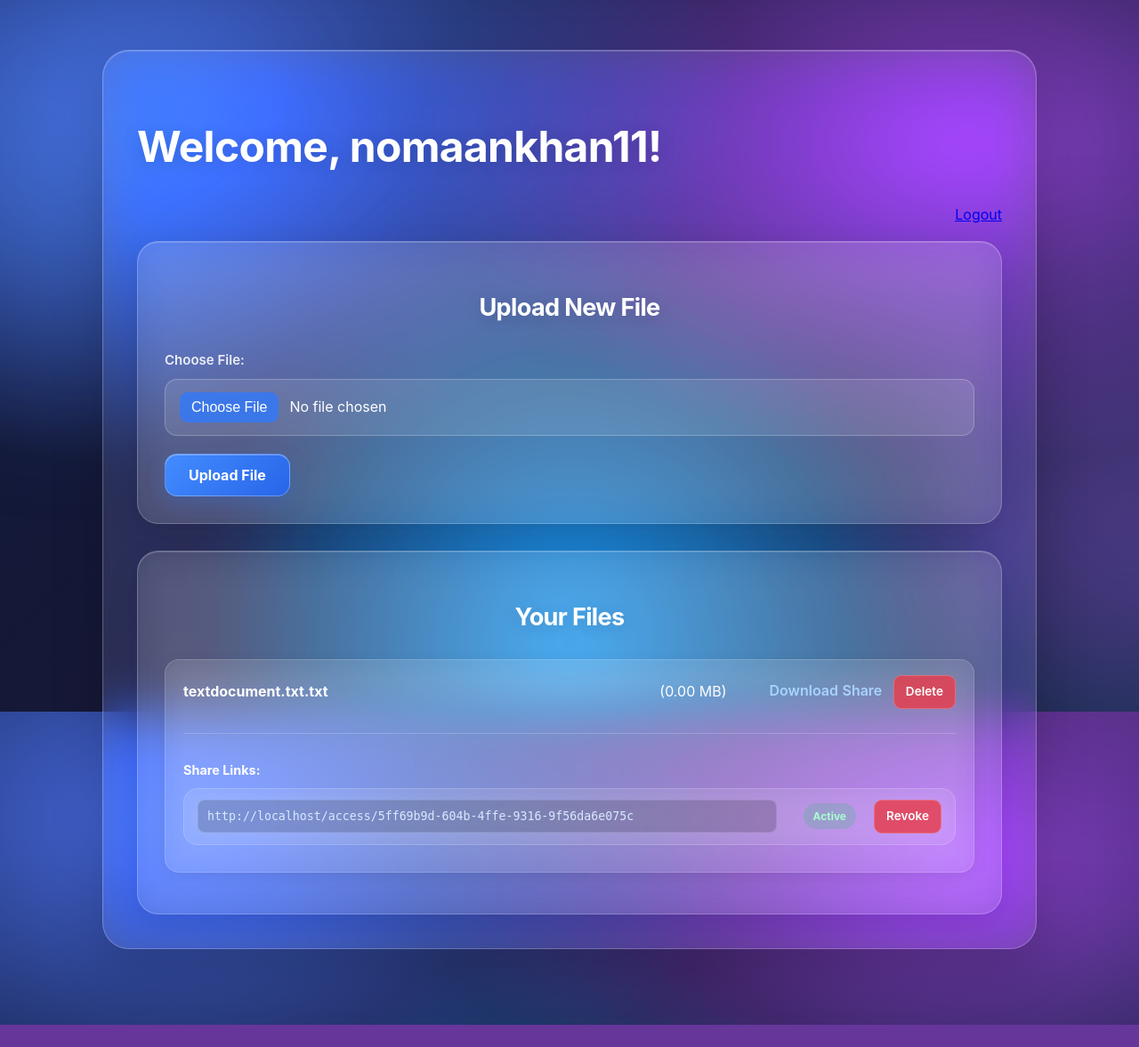
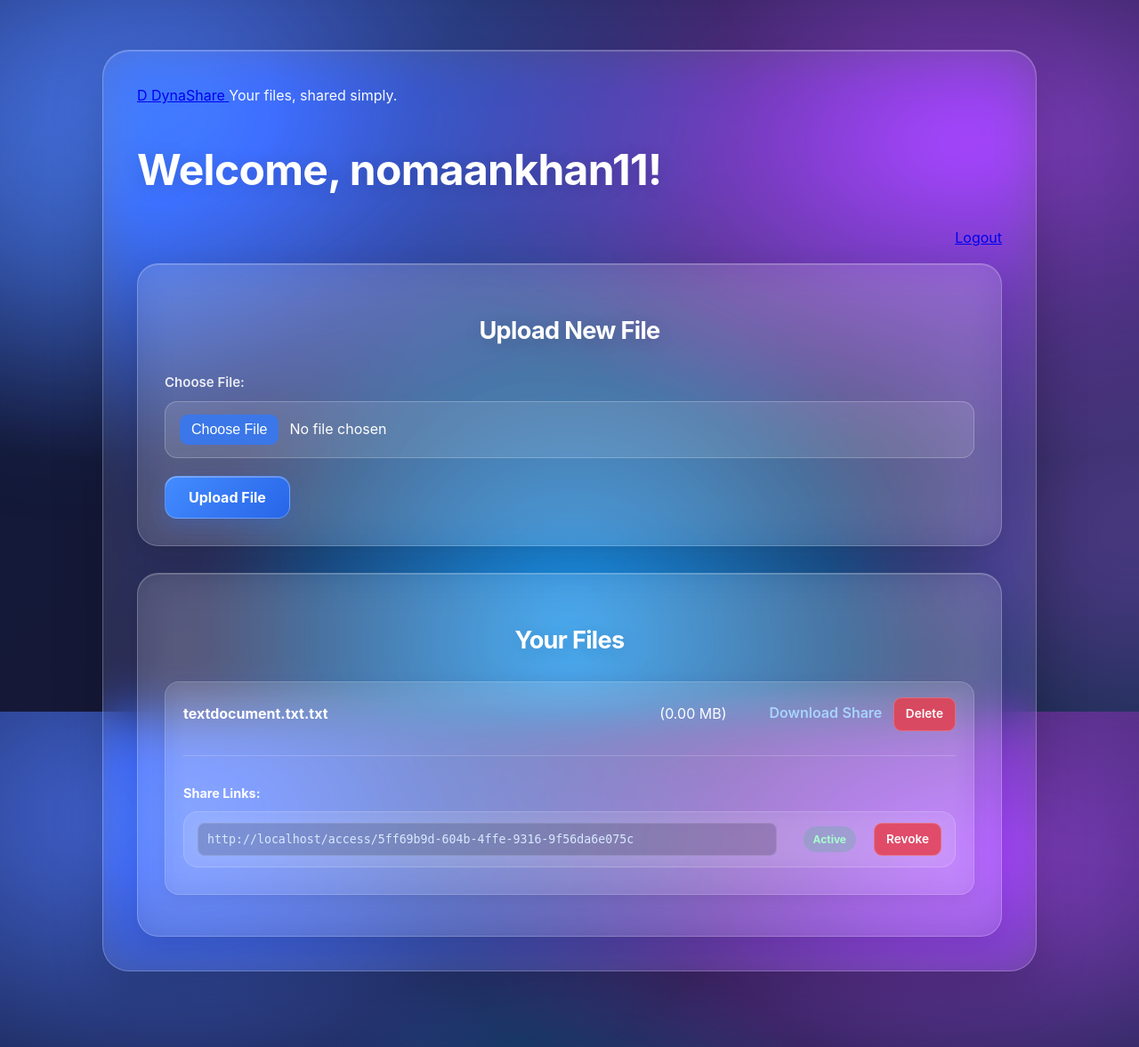
Before and after one commit to MDNOMAANKHAN/dynshare, a Flask app: page /dashboard in a window 1280 px wide. Shown: the whole page at 89% size. Before the commit the page ends 1152 px from the top, so only its background shows below. Run offline with Flask 3, Linux system fonts and the light colour scheme; a user stored in the database is signed in; data comes from the database, SQL or seed files in the repository; parts of the project's set-up code (start-up, migrations or seed data) failed here and were passed over.

Commit message:
Enhance base.html with theme color and layout changes
Added meta tag for theme color and updated layout.

```diff
--- a/template/base.html
+++ b/template/base.html
@@ -1,13 +1,36 @@
+
 <!DOCTYPE html>
 <html lang="en">
 <head>
     <meta charset="UTF-8">
     <meta name="viewport" content="width=device-width, initial-scale=1.0">
+    <meta name="theme-color" content="#edf6ff">
+
     <title>{% block title %}DynaShare{% endblock %}</title>
+
+    <link rel="preconnect" href="https://fonts.googleapis.com">
+    <link rel="preconnect" href="https://fonts.gstatic.com" crossorigin>
+    <link href="https://fonts.googleapis.com/css2?family=DM+Sans:wght@400;500;600;700;800&display=swap" rel="stylesheet">
+
     <link rel="stylesheet" href="{{ url_for('static', filename='style.css') }}">
 </head>
+
 <body>
-    <div class="container">
+
+    <div class="ambient ambient-one"></div>
+    <div class="ambient ambient-two"></div>
+
+    <main class="container">
+
+        <header class="site-header">
+            <a class="brand" href="{{ url_for('dashboard') }}">
+                <span class="brand-mark">D</span>
+                <span>DynaShare</span>
+            </a>
+
+            <span class="header-note">Your files, shared simply.</span>
+        </header>
+
         {% with messages = get_flashed_messages(with_categories=true) %}
             {% if messages %}
                 <ul class="flashes">
@@ -17,8 +40,10 @@
                 </ul>
             {% endif %}
         {% endwith %}
-        <link rel="stylesheet" href="{{ url_for('static', filename='style.css') }}">
+
         {% block content %}{% endblock %}
-    </div>
+
+    </main>
+
 </body>
 </html>
```
